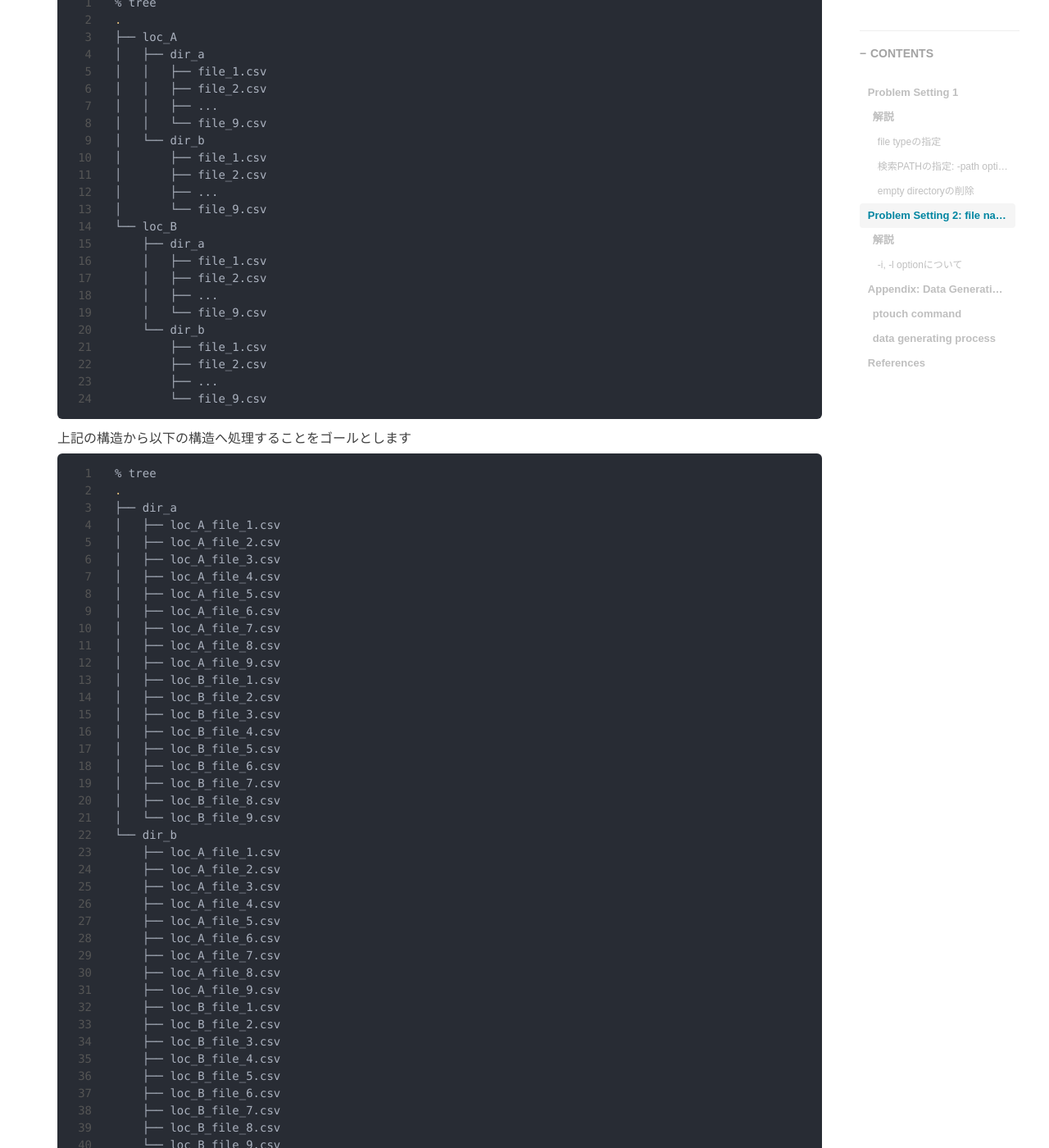
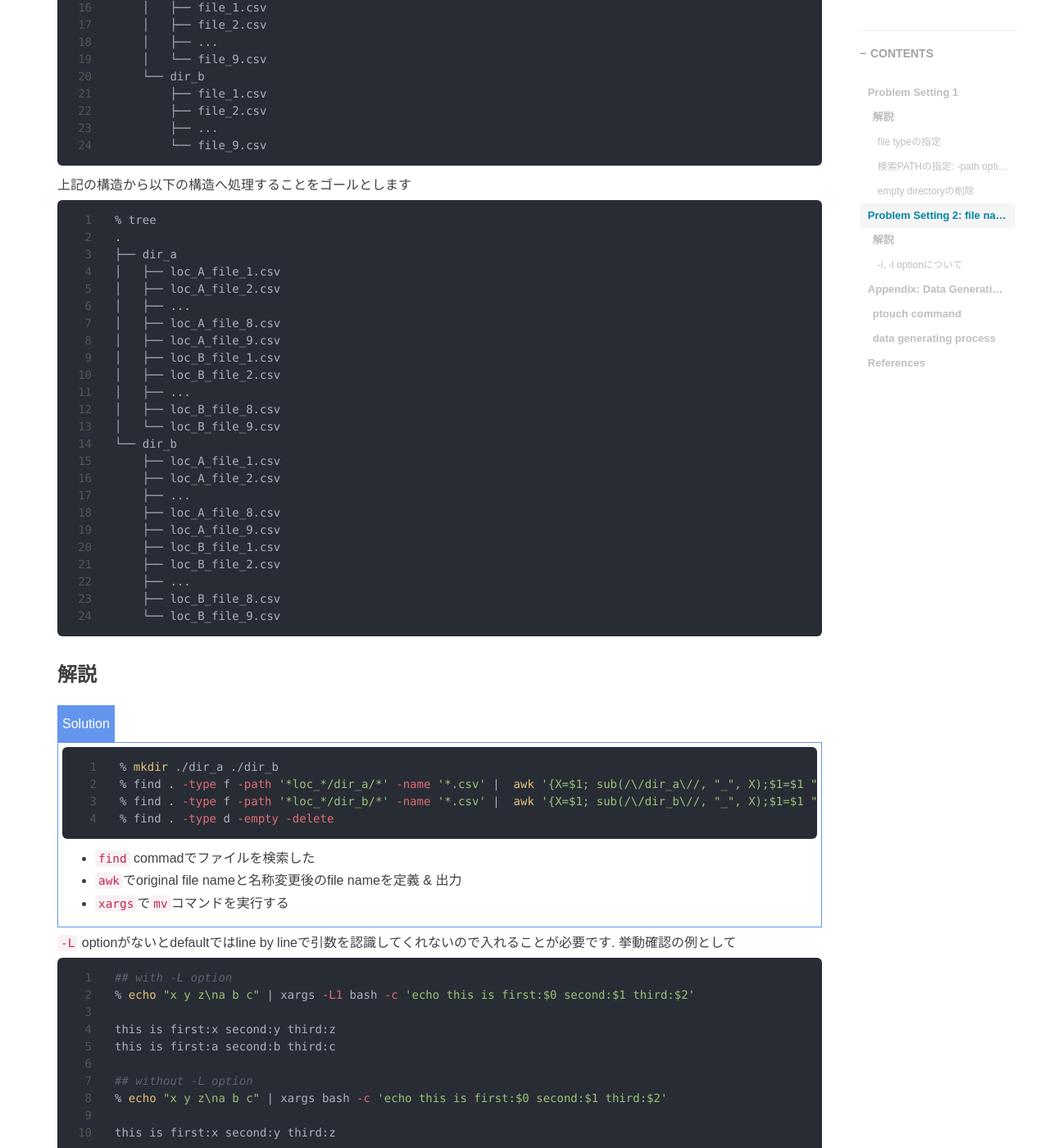
Before and after one commit to RyoNakagami/RyoNakagami.github.io, a Jekyll site: the page built from _posts/2023-08-05-find-and-mv-files.md, in a window 1280 px wide and 1400 px high, scrolled down 4299 px. Shown: the whole window at 82% size. Built offline with Jekyll 4.4.1, drawn with Linux system fonts in a browser that asks for light colours; comment, search, counter and statistics services are not loaded; some of the changed text lies outside the part shown.

Commit message:
Shell: fix find command

````diff
--- a/_posts/2023-08-05-find-and-mv-files.md
+++ b/_posts/2023-08-05-find-and-mv-files.md
@@ -86,39 +87,23 @@ tags:
 ├── dir_a
 │   ├── file_A_1.csv
 │   ├── file_A_2.csv
-│   ├── file_A_3.csv
-│   ├── file_A_4.csv
-│   ├── file_A_5.csv
-│   ├── file_A_6.csv
-│   ├── file_A_7.csv
+│   ├── ...
 │   ├── file_A_8.csv
 │   ├── file_A_9.csv
 │   ├── file_B_1.csv
 │   ├── file_B_2.csv
-│   ├── file_B_3.csv
-│   ├── file_B_4.csv
-│   ├── file_B_5.csv
-│   ├── file_B_6.csv
-│   ├── file_B_7.csv
+│   ├── ...
 │   ├── file_B_8.csv
 │   └── file_B_9.csv
 └── dir_b
     ├── file_A_1.csv
     ├── file_A_2.csv
-    ├── file_A_3.csv
-    ├── file_A_4.csv
-    ├── file_A_5.csv
-    ├── file_A_6.csv
-    ├── file_A_7.csv
+    ├── ...
     ├── file_A_8.csv
     ├── file_A_9.csv
     ├── file_B_1.csv
     ├── file_B_2.csv
-    ├── file_B_3.csv
-    ├── file_B_4.csv
-    ├── file_B_5.csv
-    ├── file_B_6.csv
-    ├── file_B_7.csv
+    ├── ...
     ├── file_B_8.csv
     └── file_B_9.csv
 ```
@@ -239,39 +224,23 @@ find <search-path> -type d -empty -delete
 ├── dir_a
 │   ├── loc_A_file_1.csv
 │   ├── loc_A_file_2.csv
-│   ├── loc_A_file_3.csv
-│   ├── loc_A_file_4.csv
-│   ├── loc_A_file_5.csv
-│   ├── loc_A_file_6.csv
-│   ├── loc_A_file_7.csv
+│   ├── ...
 │   ├── loc_A_file_8.csv
 │   ├── loc_A_file_9.csv
 │   ├── loc_B_file_1.csv
 │   ├── loc_B_file_2.csv
-│   ├── loc_B_file_3.csv
-│   ├── loc_B_file_4.csv
-│   ├── loc_B_file_5.csv
-│   ├── loc_B_file_6.csv
-│   ├── loc_B_file_7.csv
+│   ├── ...
 │   ├── loc_B_file_8.csv
 │   └── loc_B_file_9.csv
 └── dir_b
     ├── loc_A_file_1.csv
     ├── loc_A_file_2.csv
-    ├── loc_A_file_3.csv
-    ├── loc_A_file_4.csv
-    ├── loc_A_file_5.csv
-    ├── loc_A_file_6.csv
-    ├── loc_A_file_7.csv
+    ├── ...
     ├── loc_A_file_8.csv
     ├── loc_A_file_9.csv
     ├── loc_B_file_1.csv
     ├── loc_B_file_2.csv
-    ├── loc_B_file_3.csv
-    ├── loc_B_file_4.csv
-    ├── loc_B_file_5.csv
-    ├── loc_B_file_6.csv
-    ├── loc_B_file_7.csv
+    ├── ...
     ├── loc_B_file_8.csv
     └── loc_B_file_9.csv
 ```
@@ -335,34 +304,7 @@ $ cat $(which ptouch)
 
 set -e
 
-mkdir -p "$(dirname "$1")" ```zsh
-% mkdir ./dir_a ./dir_b
-% find . -type f -path '*loc_*/dir_a/*' -name '*.csv' |  awk '{X=$1; sub(/\/dir_a\//, "_", X);$1=$1 "\t" X;print $0}' | xargs -L1 bash -c 'mv $0 ./dir_a/$(basename $1)'
-% find . -type f -path '*loc_*/dir_b/*' -name '*.csv' |  awk '{X=$1; sub(/\/dir_b\//, "_", X);$1=$1 "\t" X;print $0}' | xargs -L1 bash -c 'mv $0 ./dir_b/$(basename $1)'
-% find . -type d -empty -delete
-```
-
-- `find` commadでファイルを検索した
-- `awk`でoriginal file nameと名称変更後のfile nameを定義 & 出力
-- `xargs`で`mv`コマンドを実行する```zsh
-% mkdir ./dir_a ./dir_b
-% find . -type f -path '*loc_*/dir_a/*' -name '*.csv' |  awk '{X=$1; sub(/\/dir_a\//, "_", X);$1=$1 "\t" X;print $0}' | xargs -L1 bash -c 'mv $0 ./dir_a/$(basename $1)'
-% find . -type f -path '*loc_*/dir_b/*' -name '*.csv' |  awk '{X=$1; sub(/\/dir_b\//, "_", X);$1=$1 "\t" X;print $0}' | xargs -L1 bash -c 'mv $0 ./dir_b/$(basename $1)'
-% find . -type d -empty -delete
-```
-
-- `find` commadでファイルを検索した
-- `awk`でoriginal file nameと名称変更後のfile nameを定義 & 出力
-- `xargs`で`mv`コマンドを実行する```zsh
-% mkdir ./dir_a ./dir_b
-% find . -type f -path '*loc_*/dir_a/*' -name '*.csv' |  awk '{X=$1; sub(/\/dir_a\//, "_", X);$1=$1 "\t" X;print $0}' | xargs -L1 bash -c 'mv $0 ./dir_a/$(basename $1)'
-% find . -type f -path '*loc_*/dir_b/*' -name '*.csv' |  awk '{X=$1; sub(/\/dir_b\//, "_", X);$1=$1 "\t" X;print $0}' | xargs -L1 bash -c 'mv $0 ./dir_b/$(basename $1)'
-% find . -type d -empty -delete
-```
-
-- `find` commadでファイルを検索した
-- `awk`でoriginal file nameと名称変更後のfile nameを定義 & 出力
-- `xargs`で`mv`コマンドを実行する&& touch "$1"
+mkdir -p "$(dirname "$1")"
 ```
 
 ### data generating process
````
Also changed, not shown: other parts of _posts/2023-08-05-find-and-mv-files.md (+1 -0 lines).
